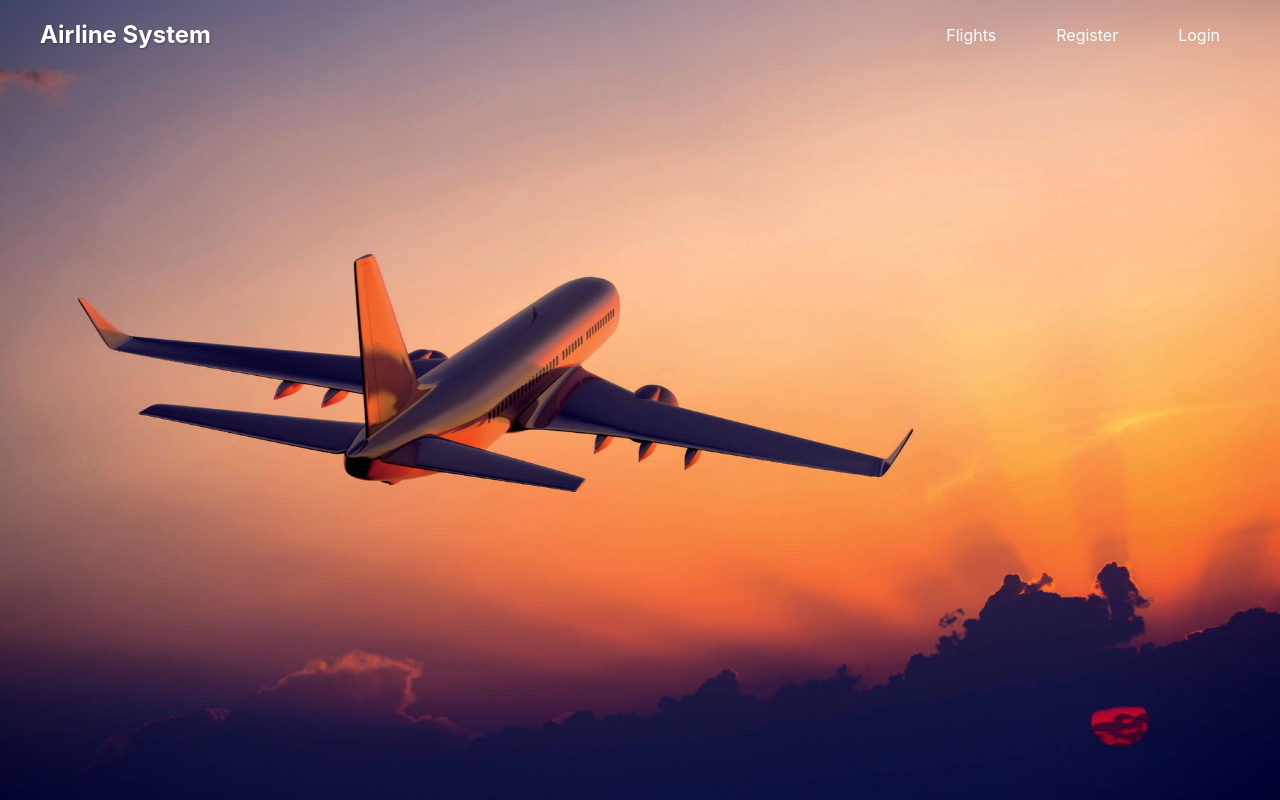
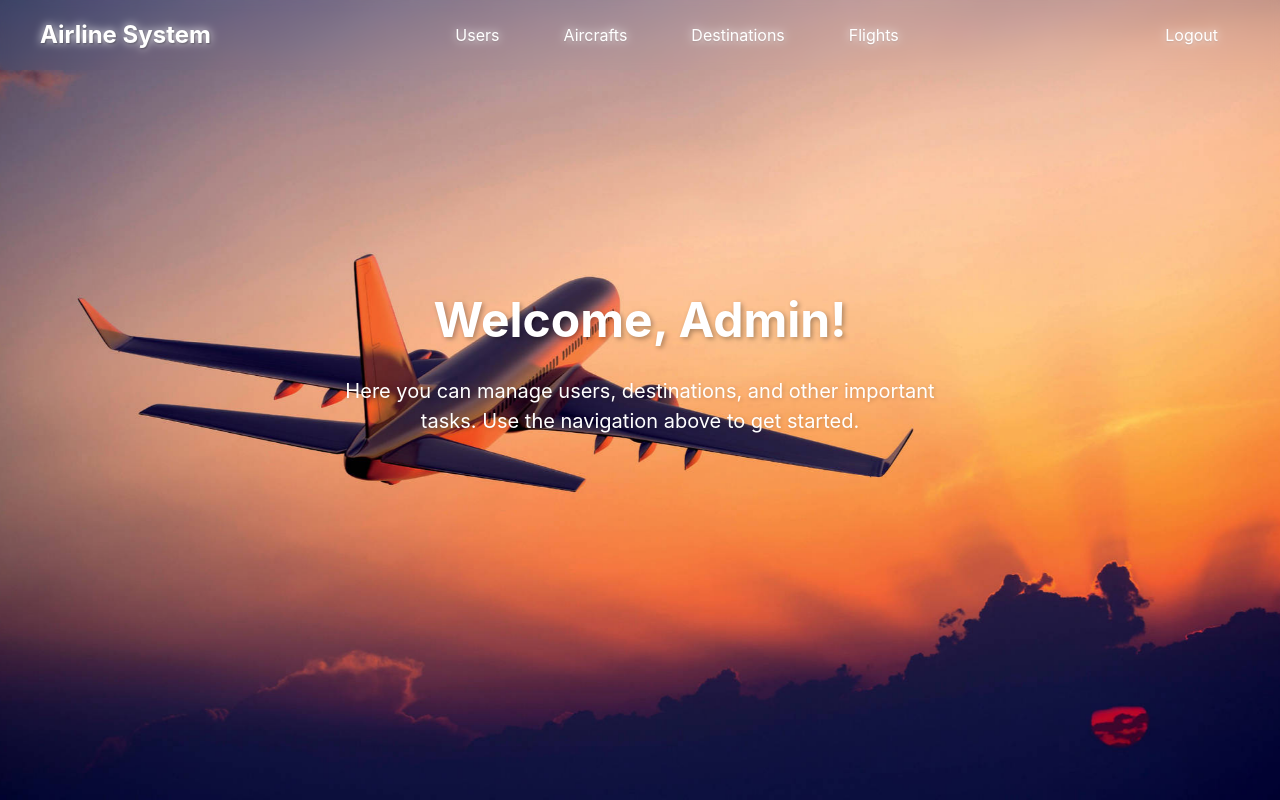
Before and after one commit to SI-2025-AIRLINE/Frontend, a React (Vite) app: page /admin in a window 1280 px wide. Built offline with nearby package versions, Linux system fonts and the light colour scheme; no server answers.

Commit message:
Uredjenje Navbara-Admin
Promijenjen je Button.css, dodan je HeaderAdmin.css i izmijenjen HeaderAdmin.jsx. Ove promjene se ne odnose na Customer header.

```diff
--- a/src/App.jsx
+++ b/src/App.jsx
@@ -35,11 +35,11 @@ function App() {
           <Route path="/login" element={<Login />} />
           <Route path="/reset-password" element={<ResetPassword />} />
           <Route path="/update-profile" element={<UpdateDetails />} />
-          <Route path="/destination-management" element={<DestinationManagement />} />
-          <Route path="/aircraft-management" element={<AircraftManagement />} />
-          <Route path="/user-management" element={<UserManagement />} />
-          <Route path="/admin-homepage" element={<AdminHomePage />} />
-          <Route path="/flight-scheduling" element={<FlightScheduling />} />
+          <Route path="/admin/destinationManagement" element={<DestinationManagement />} />
+          <Route path="/admin/aircraftManagement" element={<AircraftManagement />} />
+          <Route path="/admin/userManagement" element={<UserManagement />} />
+          <Route path="/admin" element={<AdminHomePage />} />
+          <Route path="/admin/flightScheduling" element={<FlightScheduling />} />
       </Routes>
 
       </div>
--- a/src/components/Button/Button.css
+++ b/src/components/Button/Button.css
@@ -2,16 +2,17 @@
     padding: 8px 20px;
     background-color: transparent;
     color: white;
-  border: none;
+    border: 2px solid transparent;
     border-radius: 5px;
     cursor: pointer;
     font-size: 16px;
+    text-shadow: 0 1px 2px rgba(0, 0, 0, 0.1);
     transition: all 0.3s ease;
 }
 
     .custom-button:hover,
     .custom-button.active {
         background-color: white;
-  color: #ffc0cb;
+        color: #6b7280;
         border: 2px solid white;
     }
--- /dev/null
+++ b/src/components/Header/HeaderAdmin.css
@@ -0,0 +1,39 @@
+.header {
+    position: fixed;
+    top: 0;
+    left: 0;
+    right: 0;
+    height: 70px;
+    display: flex;
+    justify-content: space-between;
+    align-items: center;
+    padding: 0 40px;
+    z-index: 1000;
+}
+
+.header-left {
+    display: flex;
+    justify-content: flex-start;
+}
+
+.header-center {
+    display: flex;
+    justify-content: center;
+    flex-grow: 1;
+}
+
+.header-right {
+    display: flex;
+    justify-content: flex-end;
+}
+
+.logo {
+    font-size: 24px;
+    font-weight: bold;
+    color: white;
+}
+
+nav {
+    display: flex;
+    gap: 20px;
+}
--- a/src/components/Header/HeaderAdmin.jsx
+++ b/src/components/Header/HeaderAdmin.jsx
@@ -1,7 +1,7 @@
 import React from 'react';
 import { useNavigate } from 'react-router-dom';
 import Button from '../Button/Button';
-import './Header.css';
+import './HeaderAdmin.css';
 import { Link } from 'react-router-dom';
 
 const HeaderAdmin = () => {
@@ -9,18 +9,35 @@ const HeaderAdmin = () => {
 
     return (
         <header className="header">
-                  <Link to="/admin-homepage" className="logo" style={{ textDecoration: 'none', color: 'white' }}>
-              Airline System
-            </Link>
-            <nav>
-                <Button text="Home" onClick={() => navigate('/admin-homepage')} />
-                <Button text="Users" onClick={() => navigate('/user-management')} />
-                <Button text="Aircrafts" onClick={() => navigate('/aircraft-management')} />
-                <Button text="Destinations" onClick={() => navigate('/destination-management')} />
-                <Button text="Flights" onClick={() => navigate('/flight-scheduling')} />
 
+            <div className="header-left">
 
-            </nav>
+                <Link to="/admin" className="logo" style={{ textDecoration: 'none', color: 'white' }}>
+                    Airline System
+                </Link>
+
+            </div>
+
+            <div className="header-center">
+                <nav>
+
+                    <Button text="Users" onClick={() => navigate('/admin/userManagement')} />
+                    <Button text="Aircrafts" onClick={() => navigate('/admin/aircraftManagement')} />
+                    <Button text="Destinations" onClick={() => navigate('/admin/destinationManagement')} />
+                    <Button text="Flights" onClick={() => navigate('/admin/flightScheduling')} />
+
+                </nav>
+
+            </div>
+
+            <div className="header-right">
+                <Button text="Logout" onClick={() => navigate('/login')} />
+            </div>
+
+            <div>
+
+            </div>
+
         </header>
     );
 };
--- a/src/components/Header/HeaderWrapper.jsx
+++ b/src/components/Header/HeaderWrapper.jsx
@@ -7,7 +7,7 @@ const HeaderWrapper = () => {
 	const location = useLocation();
 
 	// Rute na kojima se prikazuje admin header
-	const adminPaths = ["/destination-management", "/user-management", "/aircraft-management", "/admin-homepage", "/flight-scheduling"];
+	const adminPaths = ["/admin/destinationManagement", "/admin/userManagement", "/admin/aircraftManagement", "/admin", "/admin/flightScheduling"];
 
 	const isAdminPage = adminPaths.includes(location.pathname);
 
```
Lines whose indentation alone changed are shown as unchanged.
